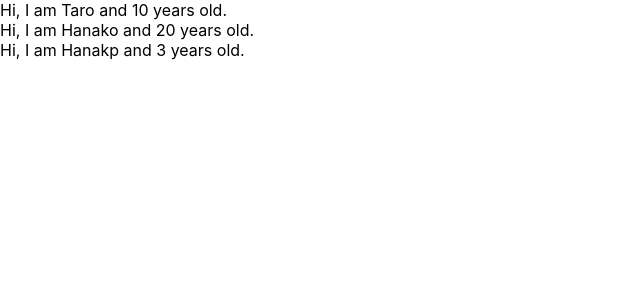
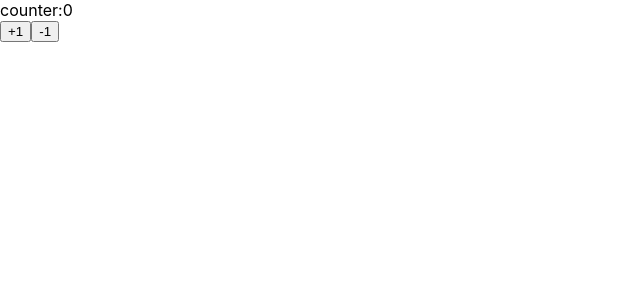
Before and after one commit to kirinnsan/react-sample-app, a React (Create React App) app: page / in a window 1280 px wide. Shown: the top 300 px of the page, without its empty margins (0-640 px from the left). Built offline with nearby package versions, Linux system fonts and the light colour scheme.

Commit message:
learn state

```diff
--- a/src/App.js
+++ b/src/App.js
@@ -1,34 +1,33 @@
-import React from 'react';
-import PropTypes from 'prop-types';
+import React, { Component } from 'react';
 
 const App = () => {
-  const profiles = [
-    { name: "Taro", age: 10 },
-    { name: "Hanako", age: 20 },
-    { name: "Hanakp", age: 3 }
-  ]
-
-  return (
-    <div>
-      {
-        profiles.map((profile, index) => {
-          return <User name={profile.name} age={profile.age} key={index} />
-        })
-      }
-    </div>
-  );
+  return (<Counter />)
 }
 
-const User = (props) => {
-  return (
-    <div>Hi, I am {props.name} and {props.age} years old.</div>
-  )
+class Counter extends Component {
+  constructor(props) {
+    super(props);
+    console.log('this.state', this.state);
+    this.state = { count: 0 };
+  }
+
+  handlePlusButton = () => {
+    this.setState({ count: this.state.count + 1 })
+  }
+
+  handleMinusButton = () => {
+    this.setState({ count: this.state.count - 1 })
+  }
+
+  render() {
+    return (
+      <React.Fragment>
+        <div>counter:{this.state.count}</div>
+        <button onClick={this.handlePlusButton}>+1</button>
+        <button onClick={this.handleMinusButton}>-1</button>
+      </React.Fragment>
+    )
+  }
 }
 
-User.propTypes = {
-  name: PropTypes.string,
-  age: PropTypes.number.isRequired
-}
-
-
 export default App;
```
